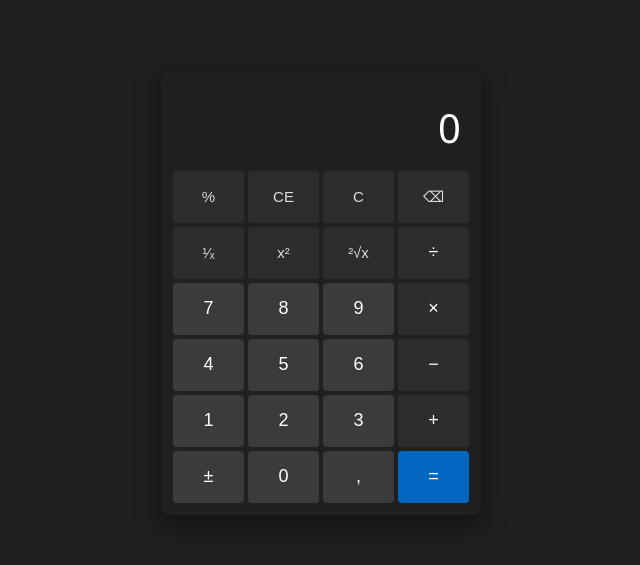
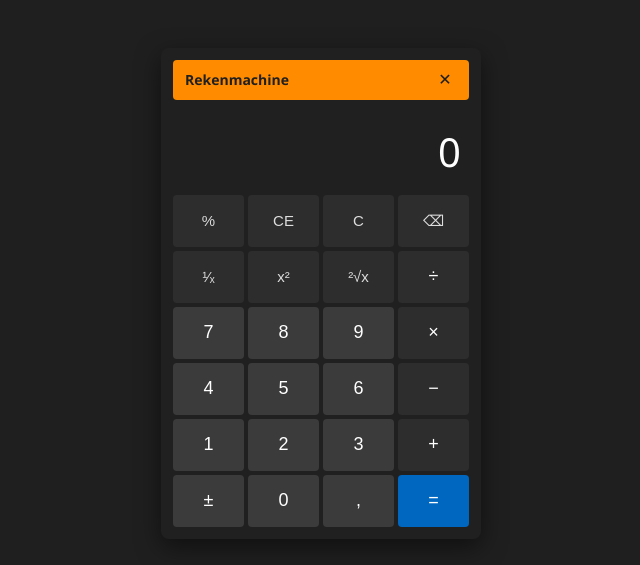
Before and after one commit to JohnGorter/Calculator, a React (Vite) app: page / in a window 1280 px wide. Shown: the part 107-672 px from the top of the page, without its empty margins (319-959 px from the left). Built offline with nearby package versions, Linux system fonts and the light colour scheme.

Commit message:
feat: oranje toolbar met sluitknop voor de rekenmachine
- Nieuwe Toolbar-component met oranje header en sluitknop (aria-label 'Sluiten')
- Calculator toont de toolbar bovenaan; klik roept window.close() aan
- Styling toegevoegd in styles.css
- Unittests voor Toolbar en de integratie in Calculator

```diff
--- a/src/components/Calculator.jsx
+++ b/src/components/Calculator.jsx
@@ -3,6 +3,7 @@ import {
   initialState, inputDigit, inputDecimal, toggleSign, percent, sqrt,
   reciprocal, square, setOperator, equals, clearEntry, clearAll, backspace,
 } from '../logic/calculator.js';
+import Toolbar from './Toolbar.jsx';
 
 const reducer = (state, action) => {
   switch (action.type) {
@@ -80,8 +81,13 @@ export default function Calculator() {
 
   const display = state.error ?? state.display;
 
+  const handleClose = () => {
+    window.close();
+  };
+
   return (
     <div className="calculator" role="application" aria-label="Rekenmachine">
+      <Toolbar onClose={handleClose} />
       <div className="display" role="status" aria-live="polite" data-testid="display">
         {display}
       </div>
--- /dev/null
+++ b/src/components/Toolbar.jsx
@@ -0,0 +1,16 @@
+export default function Toolbar({ title = 'Rekenmachine', onClose }) {
+  return (
+    <header className="toolbar" data-testid="toolbar">
+      <span className="toolbar-title">{title}</span>
+      <button
+        type="button"
+        className="toolbar-close"
+        onClick={onClose}
+        aria-label="Sluiten"
+        title="Sluiten"
+      >
+        ✕
+      </button>
+    </header>
+  );
+}
--- a/src/styles.css
+++ b/src/styles.css
@@ -42,3 +42,28 @@ body {
 .btn-eq { background: #0067c0; }
 .btn-eq:hover { background: #1975c9; }
 .btn:focus-visible { outline: 2px solid #60cdff; outline-offset: 2px; }
+
+/* Toolbar */
+.toolbar {
+  display: flex;
+  align-items: center;
+  justify-content: space-between;
+  background: #ff8c00;
+  color: #1f1f1f;
+  border-radius: 4px;
+  padding: 4px 4px 4px 12px;
+  margin-bottom: 8px;
+}
+.toolbar-title { font-size: 14px; font-weight: 600; }
+.toolbar-close {
+  width: 40px;
+  height: 32px;
+  border: none;
+  border-radius: 4px;
+  background: transparent;
+  color: #1f1f1f;
+  font-size: 16px;
+  cursor: pointer;
+}
+.toolbar-close:hover { background: #e67e00; }
+.toolbar-close:focus-visible { outline: 2px solid #1f1f1f; outline-offset: 2px; }
```
Also changed, not shown: 1 other file (tests, documents, lock files or other folders).
